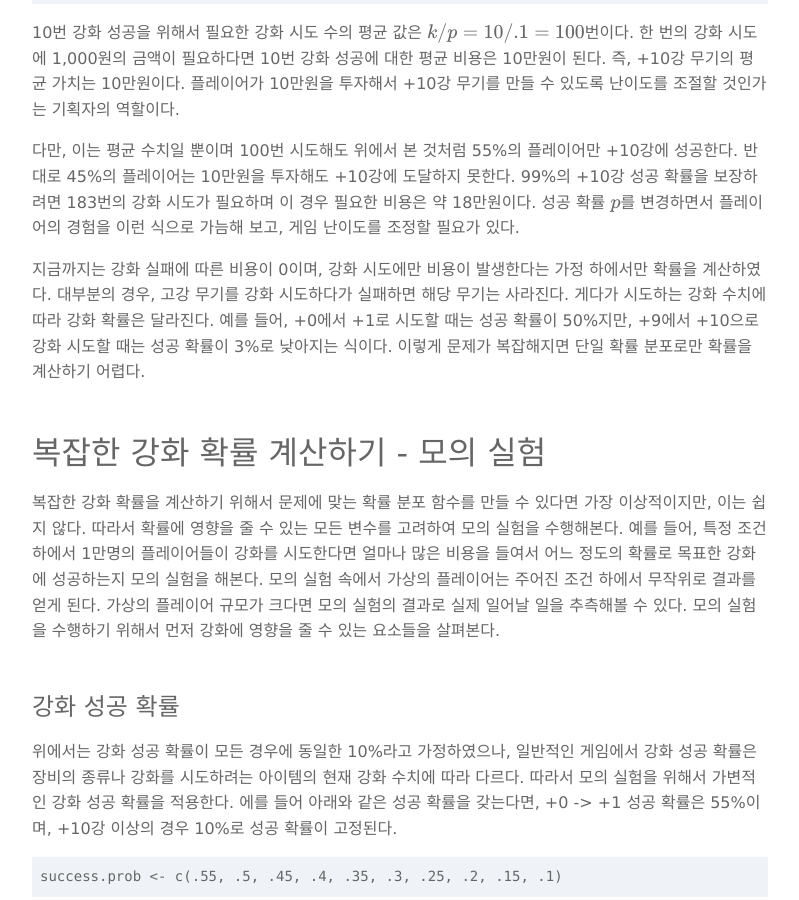
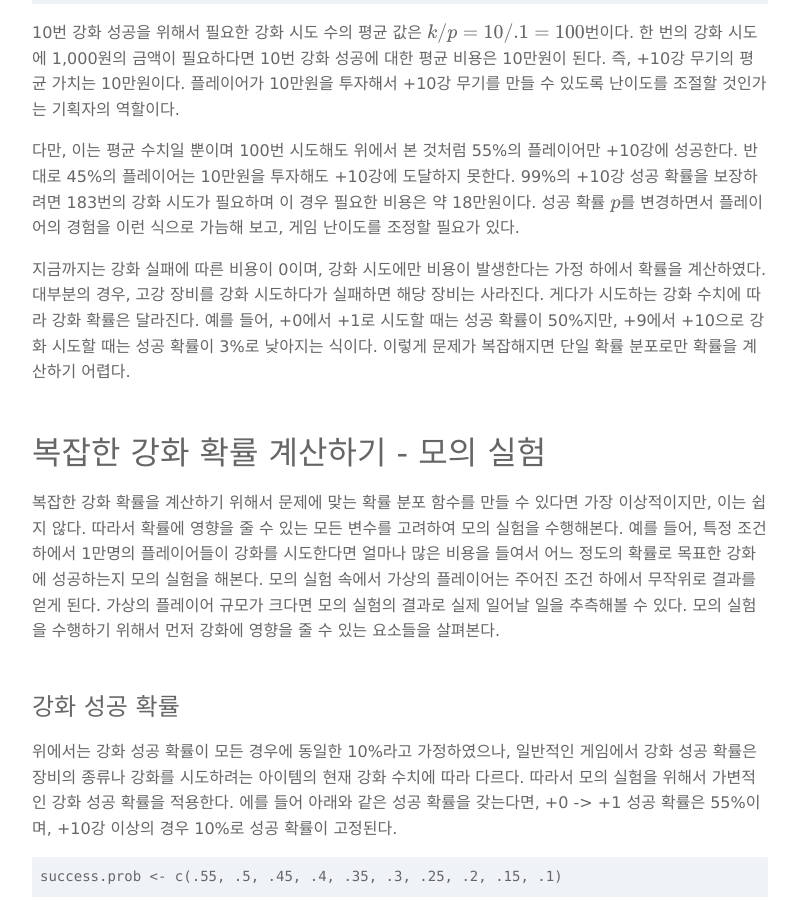
Before and after one commit to boxnwhiskr/boxnwhiskr.github.io, a Jekyll site: the page built from _posts/2015-05-21-binomial_dist_in_games.markdown, in a window 1280 px wide and 900 px high, scrolled down 6464 px. Shown: the whole window, without its empty margins (240-1039 px from the left). Built offline with Jekyll 4.4.1, drawn with Linux system fonts in a browser that asks for light colours; nearby versions of some CDN libraries; some web fonts are replaced; formulas are drawn with MathJax 3.

Commit message:
Fix typo

```diff
--- a/_posts/2015-05-21-binomial_dist_in_games.markdown
+++ b/_posts/2015-05-21-binomial_dist_in_games.markdown
@@ -218,8 +218,8 @@ $$P(X=r) = \frac{(k + r - 1)!}{k!(r-1)!}(1-p)^{r}p^{k}$$
 99%의 +10강 성공 확률을 보장하려면 183번의 강화 시도가 필요하며 이 경우 필요한 비용은 약 18만원이다.
 성공 확률 $p$를 변경하면서 플레이어의 경험을 이런 식으로 가늠해 보고, 게임 난이도를 조정할 필요가 있다.
 
-지금까지는 강화 실패에 따른 비용이 0이며, 강화 시도에만 비용이 발생한다는 가정 하에서만 확률을 계산하였다.
-대부분의 경우, 고강 무기를 강화 시도하다가 실패하면 해당 무기는 사라진다.
+지금까지는 강화 실패에 따른 비용이 0이며, 강화 시도에만 비용이 발생한다는 가정 하에서 확률을 계산하였다.
+대부분의 경우, 고강 장비를 강화 시도하다가 실패하면 해당 장비는 사라진다.
 게다가 시도하는 강화 수치에 따라 강화 확률은 달라진다.
 예를 들어, +0에서 +1로 시도할 때는 성공 확률이 50%지만, +9에서 +10으로 강화 시도할 때는 성공 확률이 3%로 낮아지는 식이다.
 이렇게 문제가 복잡해지면 단일 확률 분포로만 확률을 계산하기 어렵다.
```
